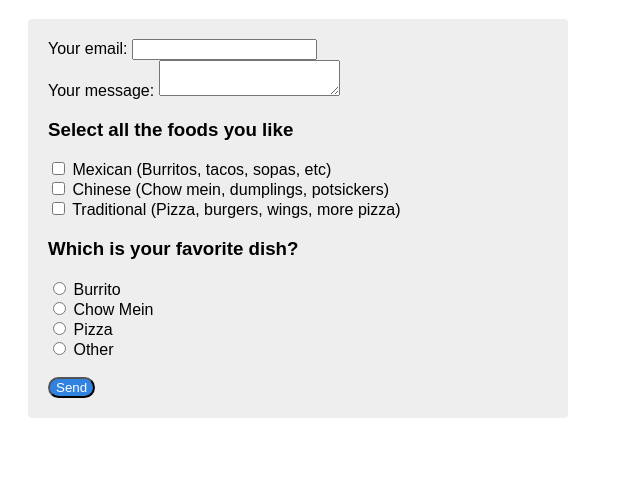
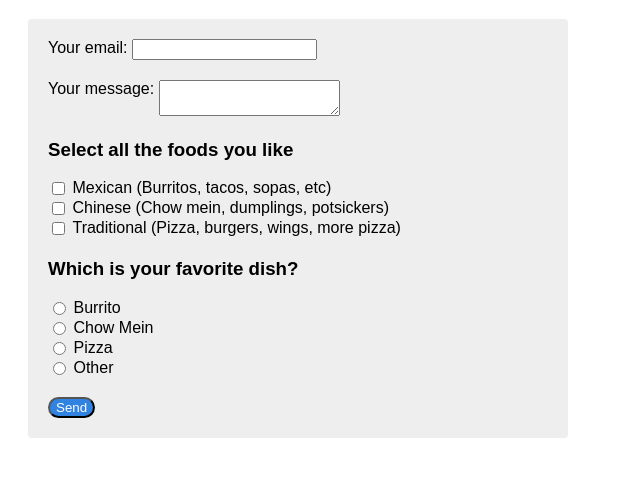
Before and after one commit to zeromile/day11, a plain HTML site: page index.html in a window 1280 px wide. Shown: the part 61-538 px from the top of the page, without its empty margins (0-640 px from the left). Drawn offline with Linux system fonts and the light colour scheme.

Commit message:
changes to readme and css

```diff
--- a/css/styles.css
+++ b/css/styles.css
@@ -12,3 +12,11 @@ button {
     color: #fff;
     border-radius: 16px;
 }
+
+label {
+    vertical-align: top;
+}
+
+input[type="email"]{
+    margin-bottom:20px;
+}
--- a/index.html
+++ b/index.html
@@ -10,8 +10,8 @@
 <body>
   <h1>Please Contact Us</h1>
   <form action="https://formspree.io/f/mrgdenvq" method="POST" class="forms">
-    <label>Your email: <input type="email" name="email"></label><br>
-    <label>Your message: <textarea name="message"></textarea></label><br>
+    <label>Your email: </label><input type="email" name="email"><br>
+    <label>Your message: </label><textarea name="message"></textarea><br>
     <!-- your other form fields go here -->
       <!-- checkboxes -->
         <div class="selectors">
```
Also changed, not shown: 1 other file.
